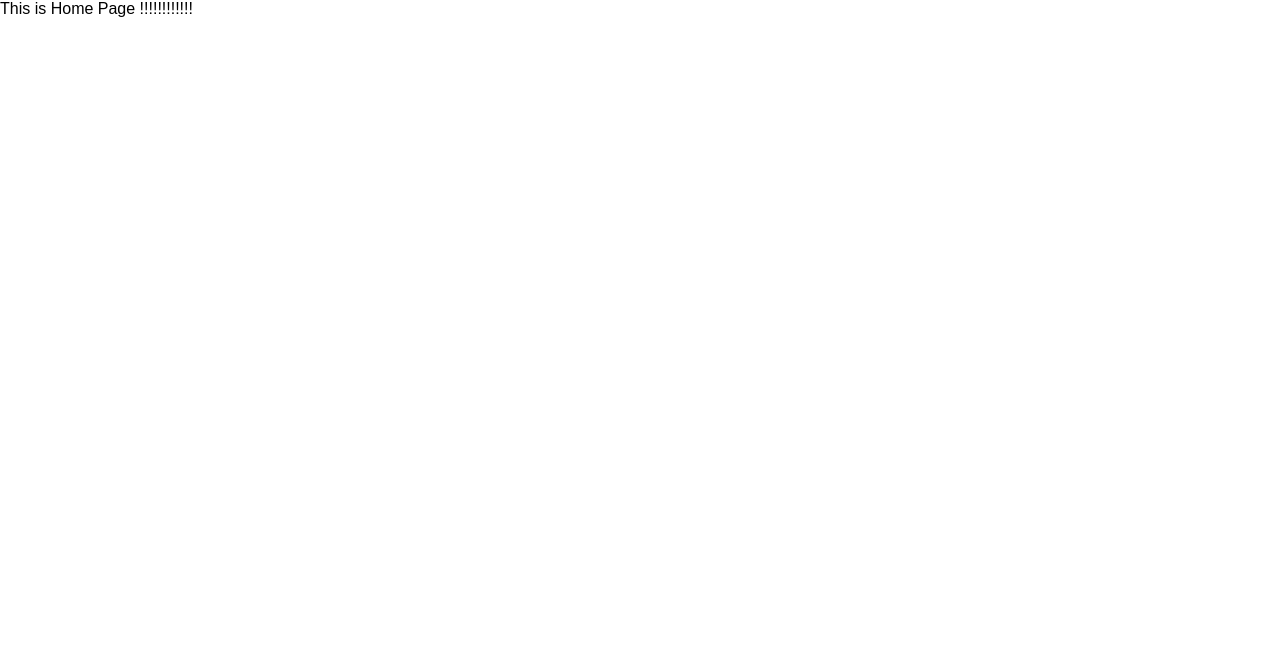
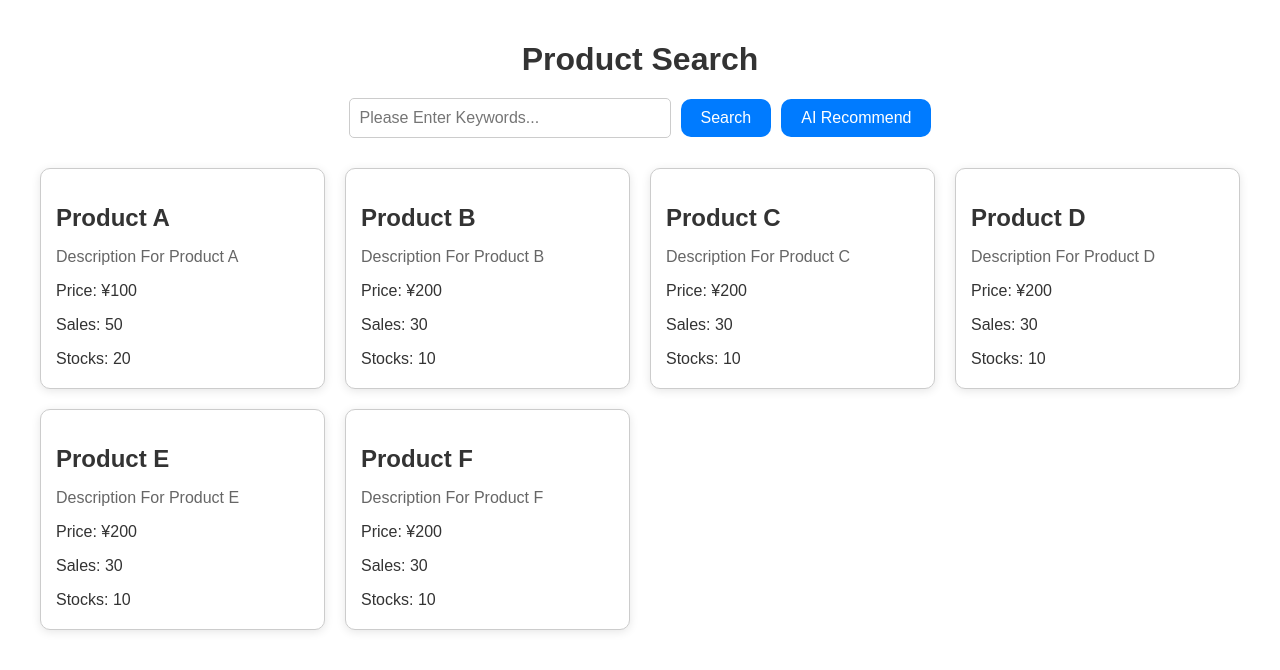
Before and after one commit to HongzeWang0149/5620-Frontend, a Next.js app: page /home in a window 1280 px wide. Shown: the top 670 px of the page. Built offline with nearby package versions, Linux system fonts and the light colour scheme.

Commit message:
[add] Add Search Page Interface.

```diff
--- a/app/home/home.module.css
+++ b/app/home/home.module.css
@@ -0,0 +1,92 @@
+.container {
+  max-width: 1200px;
+  margin: 0 auto;
+  padding: 20px;
+}
+
+.title {
+  text-align: center;
+  margin-bottom: 20px;
+  font-size: 2rem;
+  color: #333;
+}
+
+.searchForm {
+  display: flex;
+  justify-content: center;
+  align-items: center;
+  margin-bottom: 30px;
+}
+
+.searchInput {
+  width: 300px;
+  padding: 10px;
+  border: 1px solid #ccc;
+  border-radius: 5px;
+  font-size: 1rem;
+  margin-right: 10px;
+}
+
+.searchButton {
+  padding: 10px 20px;
+  background-color: #007bff;
+  color: #fff;
+  border: none;
+  border-radius: 10px;
+  cursor: pointer;
+  font-size: 1rem;
+}
+
+.searchButton:hover {
+  background-color: #0056b3;
+}
+
+.aiButton {
+  padding: 10px 20px;
+  margin-left: 10px;
+  background-color: #007bff;
+  color: #fff;
+  border: none;
+  border-radius: 10px;
+  cursor: pointer;
+  font-size: 1rem;
+}
+
+.aiButton:hover {
+  background-color: #0056b3;
+}
+
+.resultsContainer {
+  margin-top: 20px;
+  display: grid;
+  grid-template-columns: repeat(auto-fit, minmax(250px, 1fr));
+  gap: 20px;
+}
+
+.productCard {
+  border: 1px solid #ccc;
+  border-radius: 10px;
+  padding: 15px;
+  box-shadow: 0 2px 10px rgba(0, 0, 0, 0.1);
+  background-color: #fff;
+}
+
+.productName {
+  font-size: 1.5rem;
+  margin-bottom: 10px;
+  color: #333;
+}
+
+.productDescription {
+  font-size: 1rem;
+  margin-bottom: 10px;
+  color: #666;
+}
+
+.productPrice,
+.productSales,
+.productStock {
+  font-size: 1rem;
+  margin-bottom: 5px;
+  color: #333;
+}
--- a/app/home/page.tsx
+++ b/app/home/page.tsx
@@ -2,19 +2,92 @@
 
 import React, { useState } from 'react';
 import styles from './home.module.css';
-import axios from 'axios';
 import { useRouter } from 'next/navigation';
 
 
 const Home = () => {
-  const [username, setUsername] = useState('');
-  const [password, setPassword] = useState('');
-  const [error, setError] = useState('');
+  const [searchTerm, setSearchTerm] = useState('');
   const router = useRouter();
+  const [searchResults, setSearchResults] = useState([
+    // 示例数据，未来可以替换为实际的 API 响应
+    {
+      name: 'Product A',
+      description: 'Description For Product A',
+      price: 100,
+      sales: 50,
+      stock: 20,
+    },
+    {
+      name: 'Product B',
+      description: 'Description For Product B',
+      price: 200,
+      sales: 30,
+      stock: 10,
+    },{
+      name: 'Product C',
+      description: 'Description For Product C',
+      price: 200,
+      sales: 30,
+      stock: 10,
+    },{
+      name: 'Product D',
+      description: 'Description For Product D',
+      price: 200,
+      sales: 30,
+      stock: 10,
+    },{
+      name: 'Product E',
+      description: 'Description For Product E',
+      price: 200,
+      sales: 30,
+      stock: 10,
+    },{
+      name: 'Product F',
+      description: 'Description For Product F',
+      price: 200,
+      sales: 30,
+      stock: 10,
+    },
+  ]);
+
+  const handleSearch = (e: React.FormEvent) => {
+    e.preventDefault();
+    searchTerm
+  };
+
+  const step2Recommend = () => {
+    router.replace('/recommend');
+  }
 
   return (
-    <div>
-      This is Home Page !!!!!!!!!!!!
+    <div className={styles.container}>
+      <h1 className={styles.title}>Product Search</h1>
+      <form onSubmit={handleSearch} className={styles.searchForm}>
+        <input
+          type="text"
+          placeholder="Please Enter Keywords..."
+          value={searchTerm}
+          onChange={(e) => setSearchTerm(e.target.value)}
+          className={styles.searchInput}
+        />
+        <button type="submit" className={styles.searchButton}>Search</button>
+        <button className={styles.aiButton} onClick={step2Recommend}>AI Recommend</button>
+      </form>
+      <div className={styles.resultsContainer}>
+        {searchResults.length > 0 ? (
+          searchResults.map((product, index) => (
+            <div key={index} className={styles.productCard}>
+              <h2 className={styles.productName}>{product.name}</h2>
+              <p className={styles.productDescription}>{product.description}</p>
+              <p className={styles.productPrice}>Price: ¥{product.price}</p>
+              <p className={styles.productSales}>Sales: {product.sales}</p>
+              <p className={styles.productStock}>Stocks: {product.stock}</p>
+            </div>
+          ))
+        ) : (
+          <p className={styles.placeholder}>Search Result Display Here...</p>
+        )}
+      </div>
     </div>
   );
 };
```
Also changed, not shown: app/recommend/page.tsx (added), app/recommend/recommend.module.css (added).
